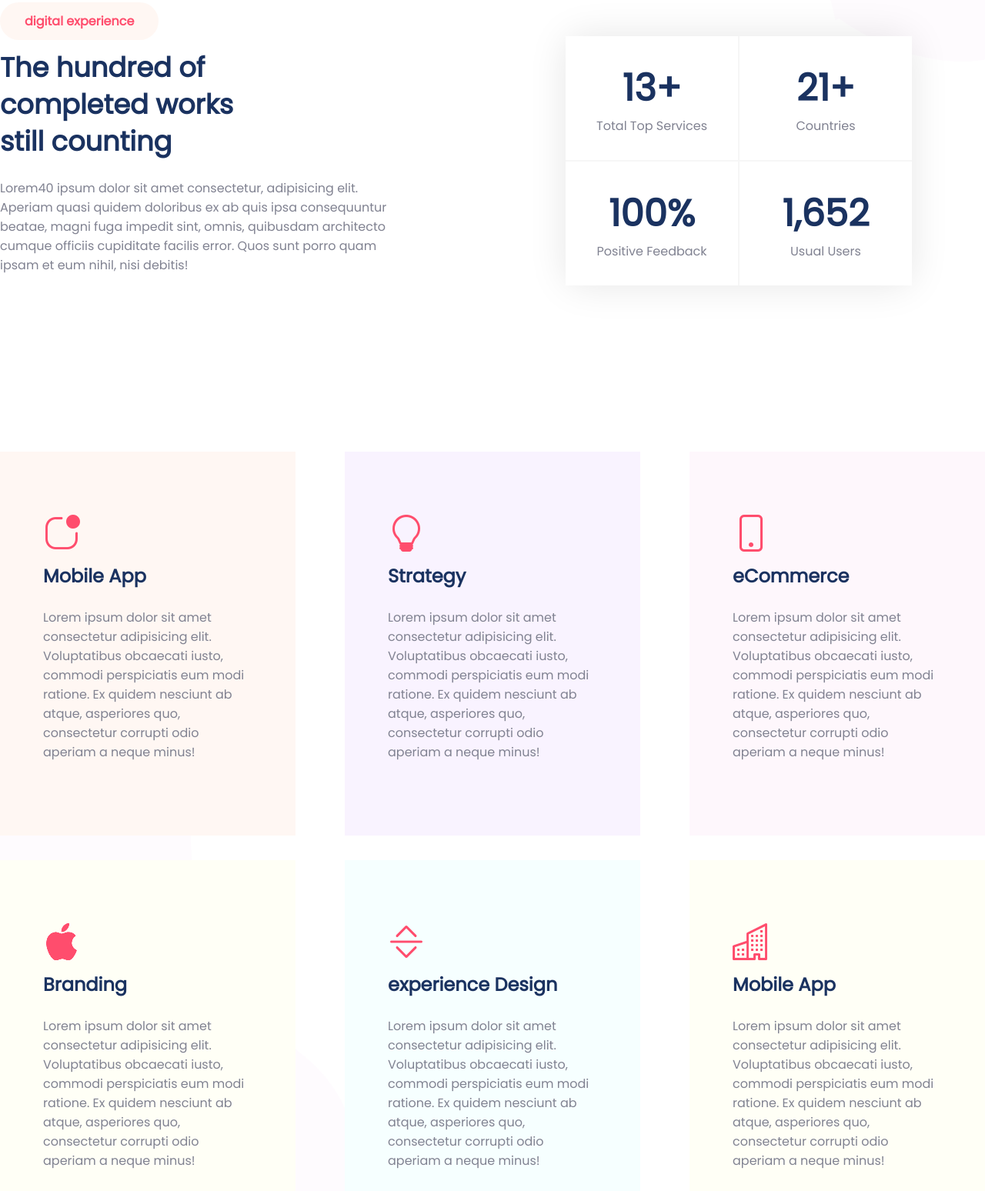
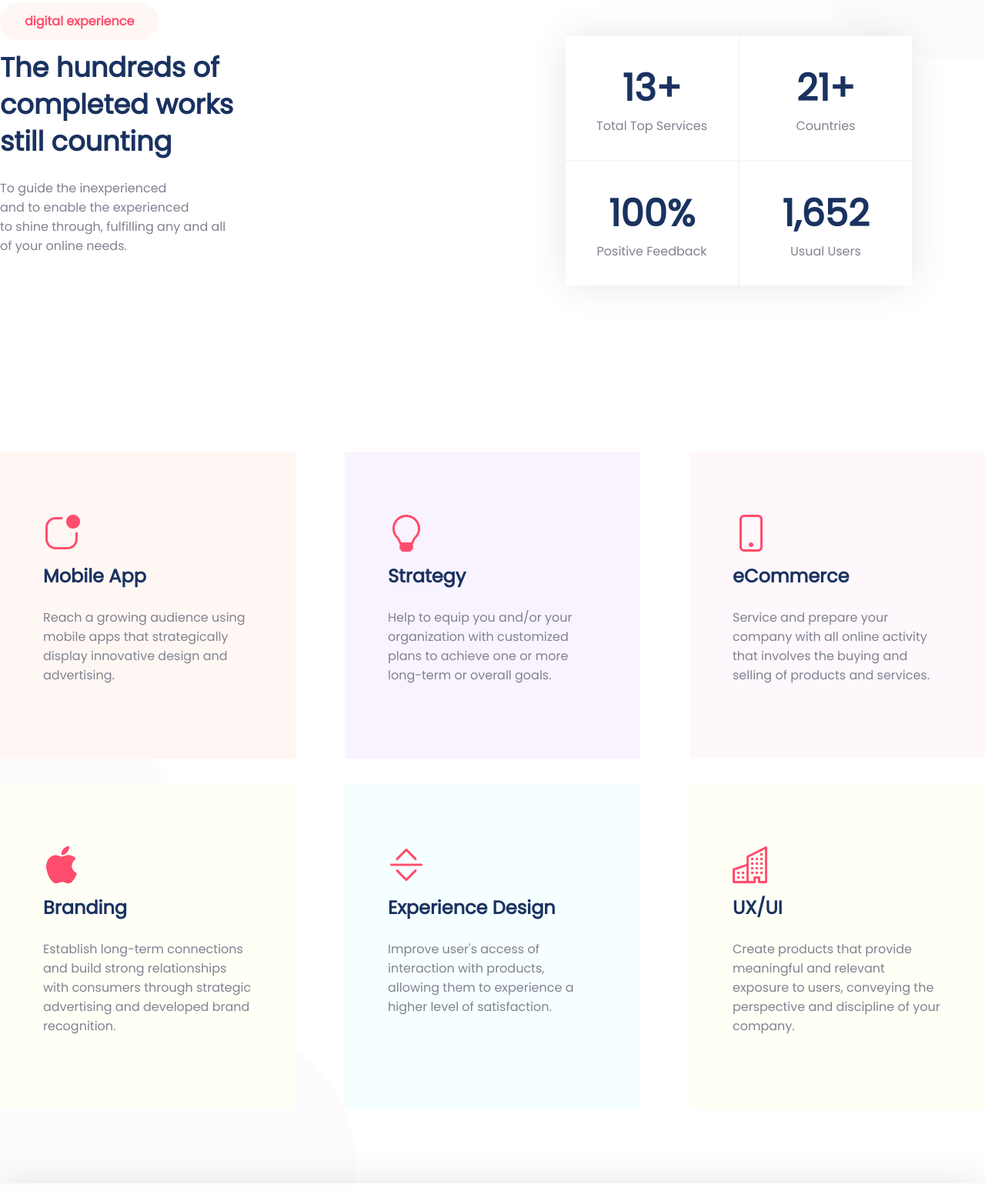
Before and after one commit to Jhan00/develop-homepage, a website: page index.html in a window 1280 px wide. Shown: the part 2344-3892 px from the top of the page at 77% size. Drawn offline with nearby package versions, Linux system fonts and the light colour scheme.

Commit message:
Finalized all styling, js and html.

```diff
--- a/index.html
+++ b/index.html
@@ -210,7 +210,7 @@
               <h1 class="text-lg text-dark py-5">What We Do</h1>
 
               <p class="text-gray py-5">
-                Whether you running something of your own or looking for us to
+                Whether you are running something of your own or looking for us to
                 run the development for you, we are here to help. We can provide
                 you with talent for your team, or handle all of the development
                 ourselves! Other than our development, we provide affordable and
@@ -249,17 +249,16 @@
             >
             <div class="font-poppins">
               <h1 class="text-lg text-dark py-5">
-                The hundred of <br />
+                The hundreds of <br />
                 completed works <br />
                 still counting
               </h1>
 
               <p class="text-gray mx-auto md-mx-initial">
-                Lorem40 ipsum dolor sit amet consectetur, adipisicing elit.
-                Aperiam quasi quidem doloribus ex ab quis ipsa consequuntur
-                beatae, magni fuga impedit sint, omnis, quibusdam architecto
-                cumque officiis cupiditate facilis error. Quos sunt porro quam
-                ipsam et eum nihil, nisi debitis!
+                To guide the inexperienced <br />
+                and to enable the experienced <br />
+                to shine through, fulfilling any and all <br />
+                of your online needs.
               </p>
             </div>
           </div>
@@ -300,10 +299,8 @@
               ></span>
               <h2 class="text-dark">Mobile App</h2>
               <p class="py-5 text-gray">
-                Lorem ipsum dolor sit amet consectetur adipisicing elit.
-                Voluptatibus obcaecati iusto, commodi perspiciatis eum modi
-                ratione. Ex quidem nesciunt ab atque, asperiores quo,
-                consectetur corrupti odio aperiam a neque minus!
+                Reach a growing audience using mobile apps that strategically
+                display innovative design and advertising.
               </p>
             </div>
           </div>
@@ -314,10 +311,8 @@
               ></span>
               <h2 class="text-dark">Strategy</h2>
               <p class="py-5 text-gray">
-                Lorem ipsum dolor sit amet consectetur adipisicing elit.
-                Voluptatibus obcaecati iusto, commodi perspiciatis eum modi
-                ratione. Ex quidem nesciunt ab atque, asperiores quo,
-                consectetur corrupti odio aperiam a neque minus!
+                Help to equip you and/or your organization with customized plans
+                to achieve one or more long-term or overall goals.
               </p>
             </div>
           </div>
@@ -328,10 +323,8 @@
               ></span>
               <h2 class="text-dark">eCommerce</h2>
               <p class="py-5 text-gray">
-                Lorem ipsum dolor sit amet consectetur adipisicing elit.
-                Voluptatibus obcaecati iusto, commodi perspiciatis eum modi
-                ratione. Ex quidem nesciunt ab atque, asperiores quo,
-                consectetur corrupti odio aperiam a neque minus!
+                Service and prepare your company with all online activity that
+                involves the buying and selling of products and services.
               </p>
             </div>
           </div>
@@ -342,10 +335,9 @@
               ></span>
               <h2 class="text-dark">Branding</h2>
               <p class="py-5 text-gray">
-                Lorem ipsum dolor sit amet consectetur adipisicing elit.
-                Voluptatibus obcaecati iusto, commodi perspiciatis eum modi
-                ratione. Ex quidem nesciunt ab atque, asperiores quo,
-                consectetur corrupti odio aperiam a neque minus!
+                Establish long-term connections and build strong relationships
+                with consumers through strategic advertising and developed brand
+                recognition.
               </p>
             </div>
           </div>
@@ -354,12 +346,10 @@
               <span class="d-block text-red text-xl"
                 ><i class="bi bi-chevron-bar-expand"></i
               ></span>
-              <h2 class="text-dark">experience Design</h2>
+              <h2 class="text-dark">Experience Design</h2>
               <p class="py-5 text-gray">
-                Lorem ipsum dolor sit amet consectetur adipisicing elit.
-                Voluptatibus obcaecati iusto, commodi perspiciatis eum modi
-                ratione. Ex quidem nesciunt ab atque, asperiores quo,
-                consectetur corrupti odio aperiam a neque minus!
+                Improve user's access of interaction with products, allowing
+                them to experience a higher level of satisfaction.
               </p>
             </div>
           </div>
@@ -368,12 +358,10 @@
               <span class="d-block text-red text-xl"
                 ><i class="bi bi-building"></i
               ></span>
-              <h2 class="text-dark">Mobile App</h2>
+              <h2 class="text-dark">UX/UI</h2>
               <p class="py-5 text-gray">
-                Lorem ipsum dolor sit amet consectetur adipisicing elit.
-                Voluptatibus obcaecati iusto, commodi perspiciatis eum modi
-                ratione. Ex quidem nesciunt ab atque, asperiores quo,
-                consectetur corrupti odio aperiam a neque minus!
+                Create products that provide meaningful and relevant exposure to
+                users, conveying the perspective and discipline of your company.
               </p>
             </div>
           </div>
@@ -411,7 +399,7 @@
       <section class="container mx-auto py-10">
         <div class="grid md-cols-2 lg-cols-4 font-poppins">
           <div class="text-gray text-center md-text-left">
-            <span> 5555 Nowhere Lane Nowhere, Nowhere 55555 </span>
+            <span> 5555 Nowhere Lane <br />Nowhere, Nowhere 55555 </span>
             <span class="d-block">(555)555-5555</span>
             <span class="text-red">JohnDoe@gmail.com</span>
           </div>
```
